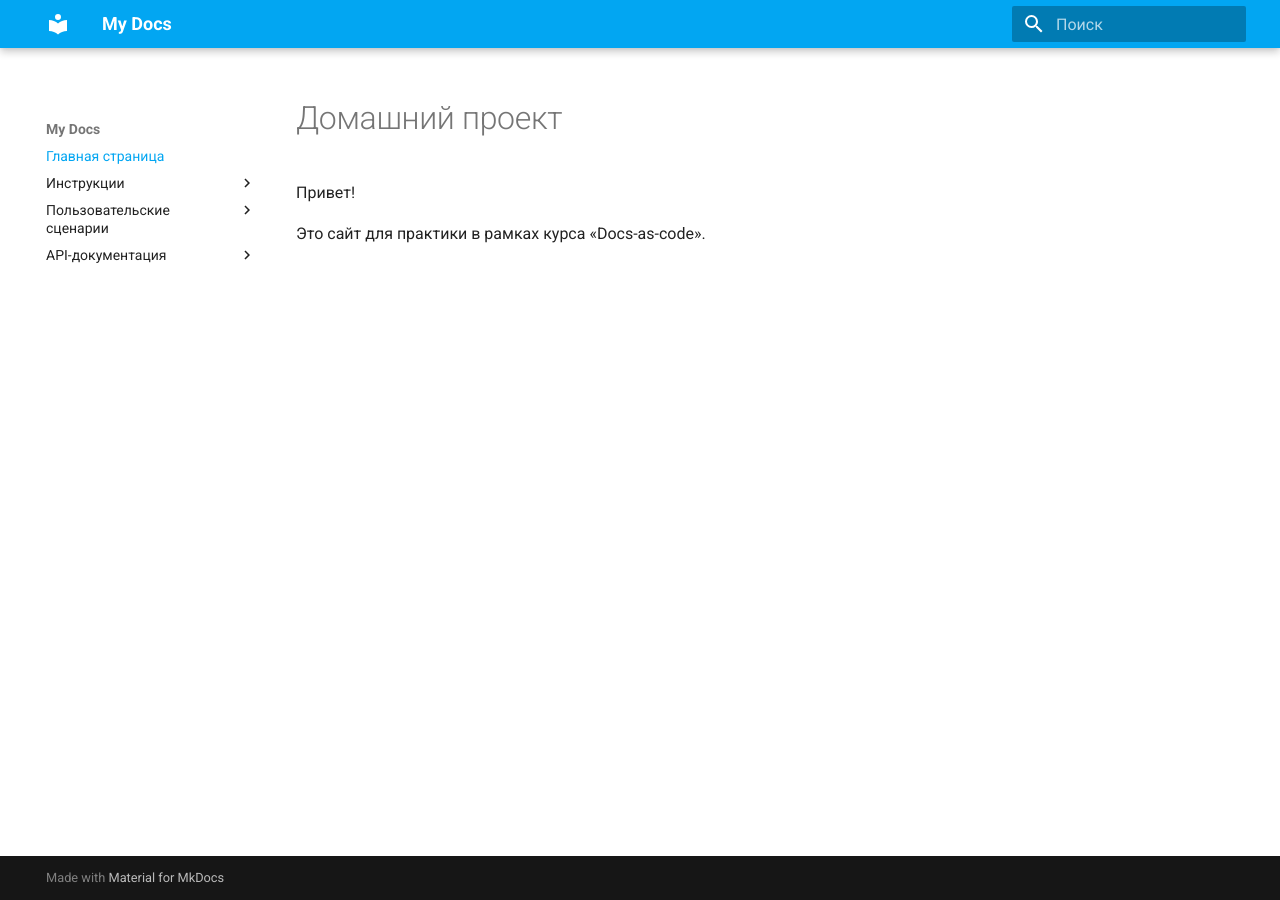
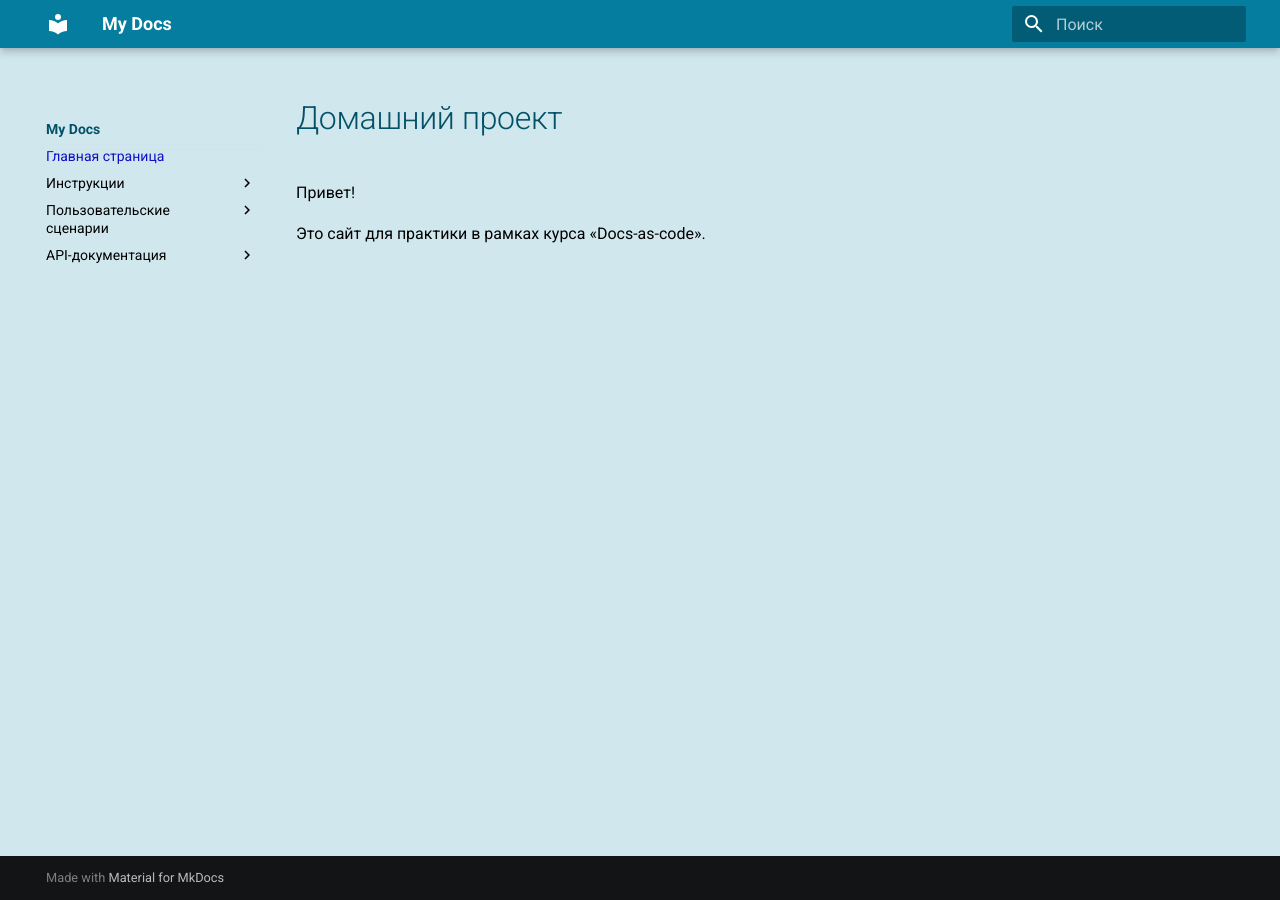
Before and after one commit to ninapetroch/my-awesome-pet-project, an MkDocs documentation site: the page built from docs/index.md, in a window 1280 px wide. Built offline with MkDocs 1.6.1 and Material for MkDocs 9.7.7, drawn with Linux system fonts in a browser that asks for light colours.

Commit message:
обновлены стили

```diff
--- /dev/null
+++ b/docs/stylesheets/extra.css
@@ -0,0 +1,12 @@
+/* Настройки светлой схемы */
+
+[data-md-color-scheme="default"] {
+  --md-primary-fg-color: #057D9F; /*Основной цвет*/
+  --md-accent-fg-color: #1565C0; /*Акцентный цвет*/
+  --md-typeset-a-color: #0d10c6; /*Цвет активных сылок*/
+  --md-default-bg-color: #d0e7ee; /*Фоновый цвет*/
+  --md-default-fg-color: #000000; /*Основной цвет текста (абзацы, списки, подзаголовки, nav и toc)*/
+  --md-code-bg-color: #ffffff; /*Цвет фона блока кода*/
+  --md-code-fg-color: #5c5b5b; /*Цвет текста в блоке кода*/
+  --md-default-fg-color--light: #025167; /*Цвет h1 и заголовков блоков toc и nav*/
+}
--- a/mkdocs.yml
+++ b/mkdocs.yml
@@ -70,3 +70,6 @@
       puml_url: https://www.plantuml.com/plantuml/
   - swagger-ui-tag
   - redoc-tag
+
+extra_css:
+  - stylesheets/extra.css
```
